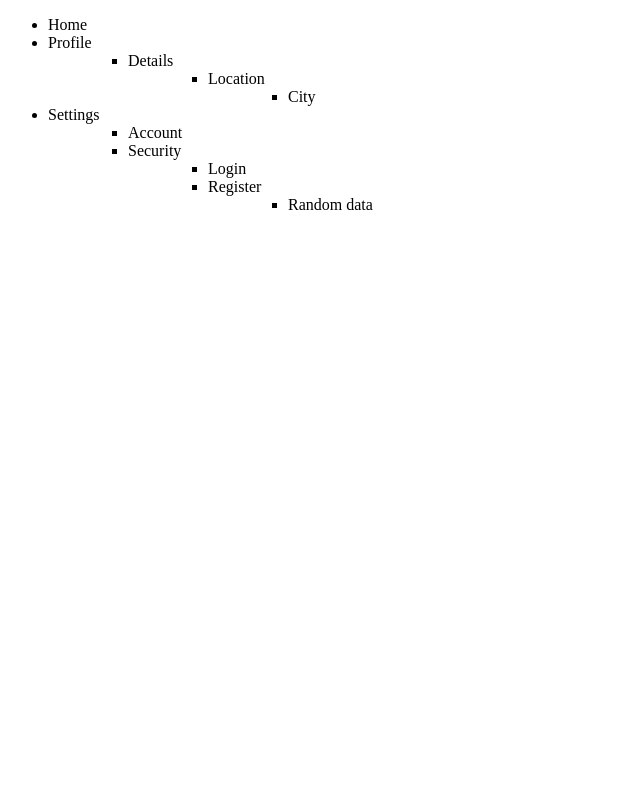
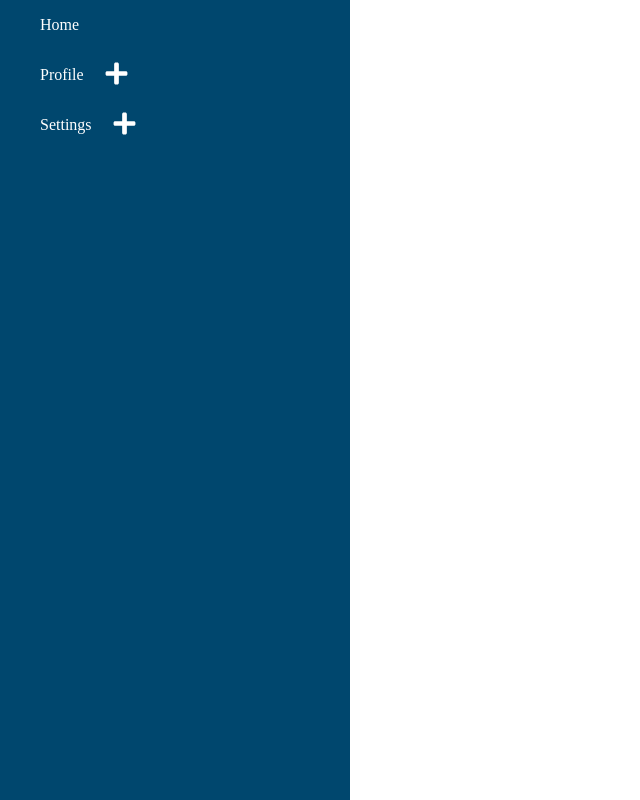
Before and after one commit to antoniojsp/react_24_projects, a React (Vite) app in the folder accordion/: page / in a window 1280 px wide. Shown: the whole page, without its empty margins (0-640 px from the left). Built offline with nearby package versions, Linux system fonts and the light colour scheme.

Commit message:
tree done

```diff
--- a/accordion/src/components/tree-view/data.js
+++ b/accordion/src/components/tree-view/data.js
@@ -18,6 +18,16 @@ export const menus = [
               {
                 label: "City",
                 to: "city",
+                children: [
+                  {
+                    label: "Lima",
+                    to: "Lima",
+                  },
+                  {
+                  label: "Eugene",
+                  to: "Eugene}"
+                  }
+                ]
               },
             ],
           },
@@ -44,11 +54,11 @@ export const menus = [
           {
             label: "Register",
             to: "register",
-            children : [
-                {
-                    label : 'Random data',
-                    to : ''
-                }
+            children: [
+              {
+                label: 'Random data',
+                to: ''
+              }
             ]
           },
         ],
--- a/accordion/src/components/tree-view/index.jsx
+++ b/accordion/src/components/tree-view/index.jsx
@@ -1,9 +1,10 @@
 import MenuList from "./menuList"
+import "./styles.css"
+
 export default function TreeView({ list = [] }) {
-    // console.log(list)
     return (
         <div className="tree-view-container">
-            <MenuList lists={list}/>
+            <MenuList listItems={list}/>
         </div>
     )
 }
--- a/accordion/src/components/tree-view/menuItem.jsx
+++ b/accordion/src/components/tree-view/menuItem.jsx
@@ -1,14 +1,36 @@
 import MenuList from "./menuList"
+import { useState } from "react"
+import { FaMinus, FaPlus } from "react-icons/fa"
 
-export default function MenuItem({item}){
-    console.log("item", item)
+export default function MenuItem({ item }){
+    console.log(item)
+    const [displayCurrChildren, setDisplayCurrChildren] = useState({})
+
+    function handleToggleChildren(level){
+        setDisplayCurrChildren(prev =>( {...prev,
+                                         [level]: prev[level] ? !prev[level] : true }))
+    }
+
     return(
-        <li className="menu-list-container">
-            {item.label}
-             {item.children && item.children.length > 0 ?
-                                    <ul>
-                                        <MenuList lists={item.children}/>
-                                    </ul>:null
+        <li>
+            <div className="item-container" >
+                <p>{item.label}</p>
+                {item && item.children && item.children.length > 0
+                ? <span onClick={() => handleToggleChildren(item.label)}>
+                    {displayCurrChildren[item.label] ? <FaMinus color="#fff" size={25}/>
+                                                       :
+                                                       <FaPlus color="#fff" size={25}/>
+                    }
+                </span>:null}
+
+            </div>
+
+             {item && item.children && item.children.length > 0  && displayCurrChildren[item.label]
+                                    ?
+                                    (
+                                        <MenuList  listItems={item.children}/>
+
+                                    ):null
                                 }
         </li>
     )
--- a/accordion/src/components/tree-view/menuList.jsx
+++ b/accordion/src/components/tree-view/menuList.jsx
@@ -1,18 +1,15 @@
 import MenuItem from "./menuItem"
 
-export default function MenuList({ lists = [] }) {
-    console.log(lists)
+export default function MenuList({ listItems = [] }) {
     return (
-        <ul className="menu-list-container">
-            {lists && lists.length > 0 ?
-                lists.map(item => {
-                    return <MenuItem item={item} />
+        <ul className="list-container">
+            {listItems && listItems.length > 0
+            ? listItems.map((element) => {
+                    return <MenuItem item={element} />
                 })
                 :
                 null
             }
-
-
         </ul>
     )
 }
--- a/accordion/src/components/tree-view/styles.css
+++ b/accordion/src/components/tree-view/styles.css
@@ -0,0 +1,22 @@
+body{
+    margin: 0;
+}
+.tree-view-container {
+    min-height: 100vh;
+    width: 350px;
+    background: rgb(0, 71, 110);
+}
+
+.item-container{
+    display: flex;
+    align-items: center;
+    gap: 20px;
+    cursor: pointer;
+    color: #fff;
+}
+
+.list-container {
+    list-style: none;
+    margin-top: 0px;
+    margin-bottom: 0px;
+}
```
